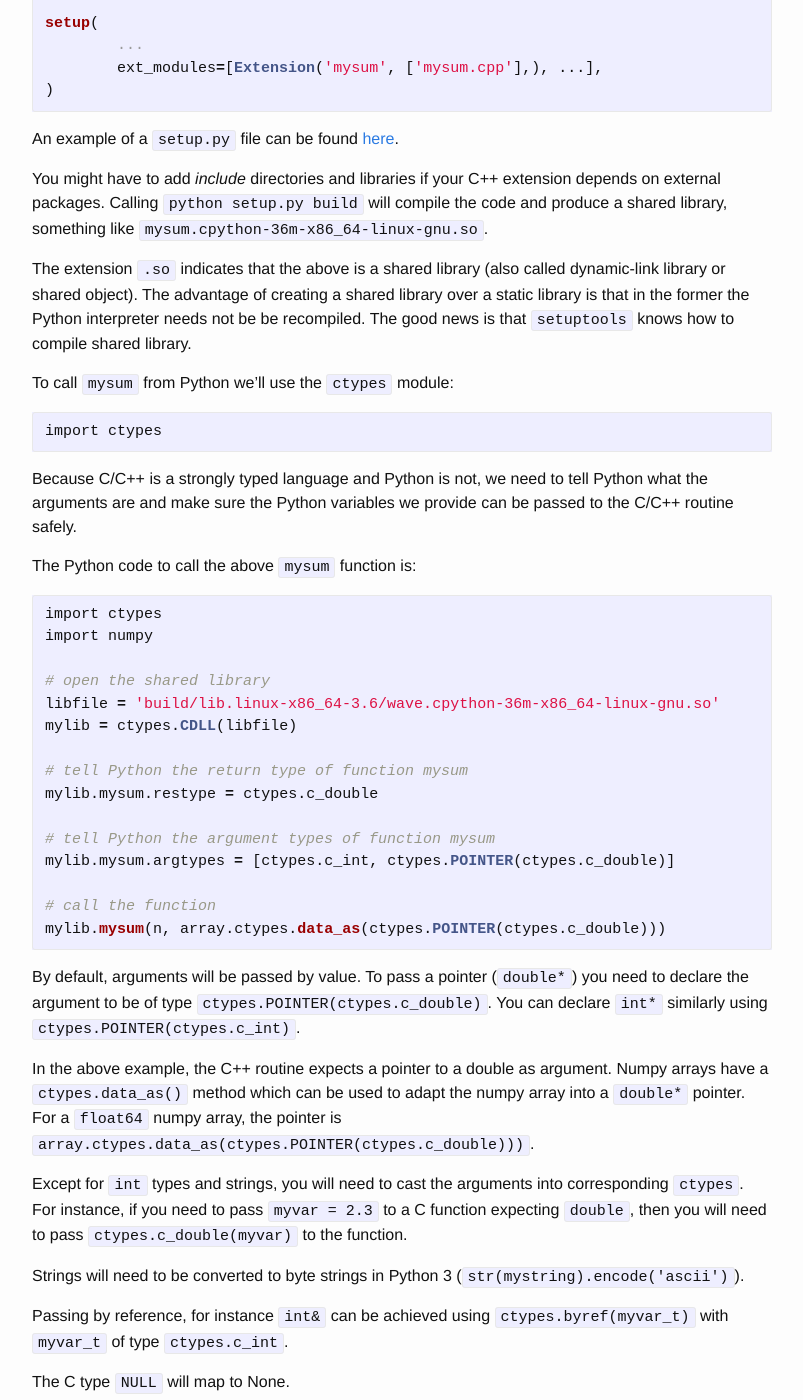
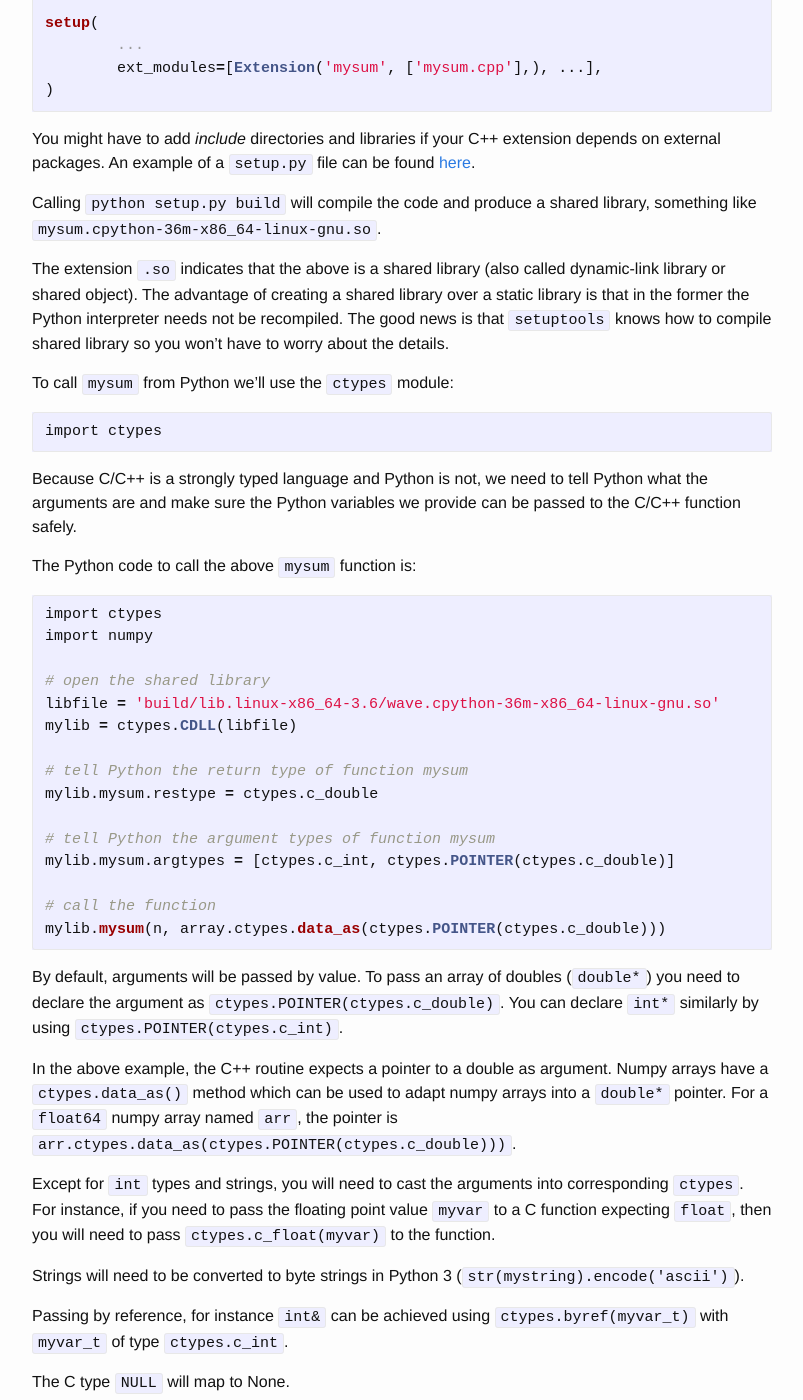
Before and after one commit to nesi/perf-training, a Jekyll site: the page built from _lessons/python-scatter/03b-ctypes.md, in a window 1280 px wide and 1400 px high, scrolled down 1822 px. Shown: the whole window, without its empty margins (238-1041 px from the left). Built offline with Jekyll 4.4.1, drawn with Linux system fonts in a browser that asks for light colours; some of the changed text lies outside the part shown.

Commit message:
~ proofread and and clarified some parts

````diff
--- a/_lessons/python-scatter/03b-ctypes.md
+++ b/_lessons/python-scatter/03b-ctypes.md
@@ -59,18 +59,19 @@ setup(
 	ext_modules=[Extension('mysum', ['mysum.cpp'],), ...],
 )
 ```
+You might have to add *include* directories and libraries if your C++ extension depends on external packages.
 An example of a `setup.py` file can be found [here](https://raw.githubusercontent.com/pletzer/scatter/master/cext/setup.py).
 
-You might have to add *include* directories and libraries if your C++ extension depends on external packages. Calling `python setup.py build` will compile the code and produce a shared library, something like `mysum.cpython-36m-x86_64-linux-gnu.so`.
+Calling `python setup.py build` will compile the code and produce a shared library, something like `mysum.cpython-36m-x86_64-linux-gnu.so`.
 
-The extension `.so` indicates that the above is a shared library (also called dynamic-link library or shared object). The advantage of creating a shared library over a static library is that in the former the Python interpreter needs not be be recompiled. The good news is that `setuptools` knows how to compile shared library.
+The extension `.so` indicates that the above is a shared library (also called dynamic-link library or shared object). The advantage of creating a shared library over a static library is that in the former the Python interpreter needs not be recompiled. The good news is that `setuptools` knows how to compile shared library so you won't have to worry about the details.
 
 To call  `mysum` from Python we'll use the `ctypes` module:
 ```python
 import ctypes
 ```
 
-Because C/C++ is a strongly typed language and Python is not, we need to tell Python what the arguments are and make sure the Python variables we provide can be passed to the C/C++ routine safely.
+Because C/C++ is a strongly typed language and Python is not, we need to tell Python what the arguments are and make sure the Python variables we provide can be passed to the C/C++ function safely.
 
 The Python code to call the above `mysum` function is:
 ```python
@@ -91,12 +92,12 @@ mylib.mysum.argtypes = [ctypes.c_int, ctypes.POINTER(ctypes.c_double)]
 mylib.mysum(n, array.ctypes.data_as(ctypes.POINTER(ctypes.c_double)))
 ```
 
-By default, arguments will be passed by value. To pass a pointer (`double*`) you need to declare the argument to be of type `ctypes.POINTER(ctypes.c_double)`. You can declare `int*` similarly using `ctypes.POINTER(ctypes.c_int)`.
+By default, arguments will be passed by value. To pass an array of doubles (`double*`) you need to declare the argument as `ctypes.POINTER(ctypes.c_double)`. You can declare `int*` similarly by using `ctypes.POINTER(ctypes.c_int)`.
 
-In the above example, the C++ routine expects a pointer to a double as argument. Numpy arrays have a `ctypes.data_as()` method which can be used to adapt the numpy array into a `double*` pointer. For a `float64` numpy array, the pointer is `array.ctypes.data_as(ctypes.POINTER(ctypes.c_double)))`.
+In the above example, the C++ routine expects a pointer to a double as argument. Numpy arrays have a `ctypes.data_as()` method which can be used to adapt numpy arrays into a `double*` pointer. For a `float64` numpy array named `arr`, the pointer is `arr.ctypes.data_as(ctypes.POINTER(ctypes.c_double)))`.
 
 Except for `int` types and strings, you will need to cast the arguments into corresponding `ctypes`.
-For instance, if you need to pass `myvar = 2.3` to a C function expecting `double`, then you will need to pass `ctypes.c_double(myvar)` to the function.
+For instance, if you need to pass the floating point value `myvar` to a C function expecting `float`, then you will need to pass `ctypes.c_float(myvar)` to the function.
 
 Strings will need to be converted to byte strings in Python 3 (`str(mystring).encode('ascii')`).
 
````
Also changed, not shown: other parts of _lessons/python-scatter/03b-ctypes.md (+1 -1 lines).
